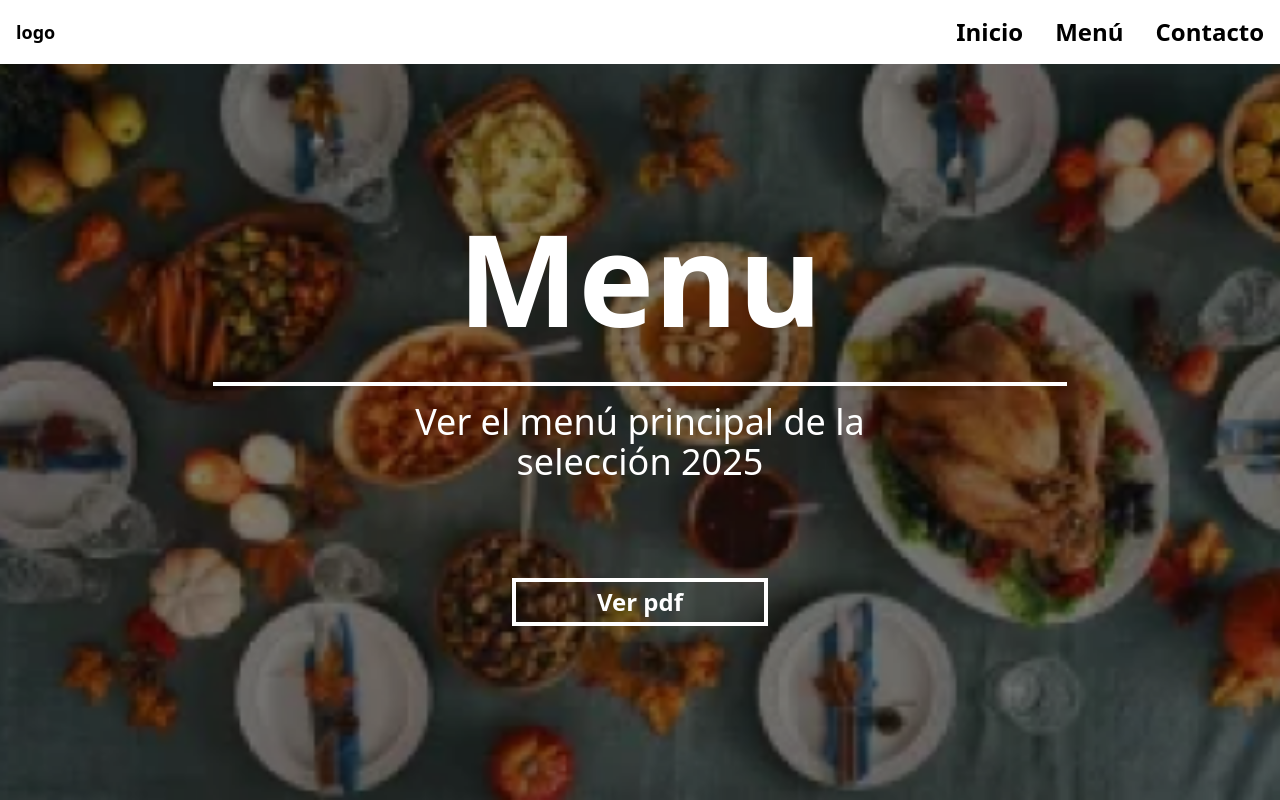
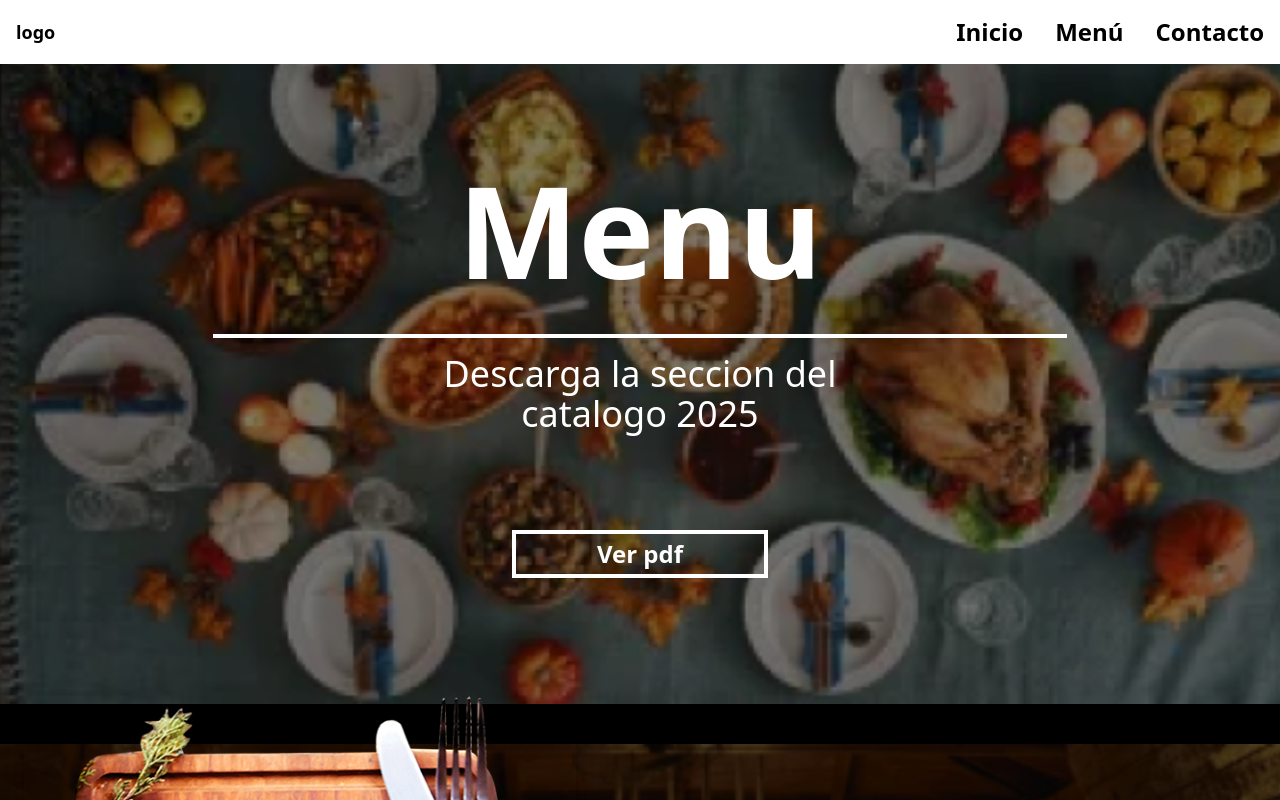
Before and after one commit to DJkell/Class-Restaurant-Template, a React (Vite) app: page /Menu in a window 1280 px wide. Shown: the top 800 px of the page. Built offline with nearby package versions, Linux system fonts and the light colour scheme.

Commit message:
created the contact view

```diff
--- a/src/App.tsx
+++ b/src/App.tsx
@@ -1,6 +1,7 @@
 import { BrowserRouter, Route, Routes } from "react-router-dom";
 import HomeScreen from "./pages/homeScreen";
 import MenuScreen from "./pages/menuScreen";
+import ContactScreen from "./pages/contactScreen";
 
 function App() {
   return (
@@ -8,6 +9,7 @@ function App() {
       <Routes>
         <Route path="/*" element={<HomeScreen />} />
         <Route path="/Menu" element={<MenuScreen />} />
+        <Route path="/Contacto" element={<ContactScreen />} />
       </Routes>
     </BrowserRouter>
   );
--- /dev/null
+++ b/src/components/MainBanner.tsx
@@ -0,0 +1,63 @@
+import BtnStroke from "./btn_stroke";
+
+interface MainBannerProps {
+  title?: string;
+  subtitle?: Array<string> | string;
+  btnText?: string;
+  imgUrl?: string;
+  btn?: boolean;
+  Size?: string;
+  line?: boolean;
+}
+
+export default function MainBanner({
+  title,
+  subtitle,
+  btnText,
+  imgUrl,
+  btn,
+  Size,
+  line,
+}: MainBannerProps) {
+  return (
+    <div
+      className="bg-black bg-cover w-full h-96  bg-center bg-no-repeat -mb-10 md:h-screen md:mb-10 md:max-h-[88vh] justify-center items-center flex flex-col pt-10 "
+      style={{
+        backgroundImage: imgUrl
+          ? imgUrl
+          : "url('/src/assets/images/bannersImg/fondomenu.png')",
+      }}
+    >
+      <h1
+        className={`text-5xl md:text-8xl lg:text-9xl font-bold text-white ${
+          Size ? Size : "text-5xl md:text-8xl lg:text-9xl"
+        } `}
+      >
+        {title ? title : "Seccion"}
+      </h1>
+
+      {/*aqui esta el contenedor con la linea, texto y el boton*/}
+
+      <div
+        className={`w-64 flex flex-col justify-center items-center   border-white mt-4 md:mt-10 md:w-2/3 md:mb-0 ${
+          line ? "border-t-4" : ""
+        }`}
+      >
+        <p className="text-white text-center mt-4 md:text-3xl lg:md:text-4xl mb-2 md:mb-20">
+          {subtitle ? (
+            <>
+              {subtitle[0]} <br /> {subtitle[1]}
+            </>
+          ) : (
+            "Ver el menú principal de la selección selección 2025"
+          )}
+        </p>
+        {btn && (
+          <BtnStroke color="white" Size="h-4 mt-4">
+            {btnText ? btnText : "Ver pdf"}
+          </BtnStroke>
+        )}
+      </div>
+    </div>
+  );
+}
--- a/src/components/footer.tsx
+++ b/src/components/footer.tsx
@@ -5,7 +5,7 @@ import { Link } from "react-router-dom";
 
 const Footer: React.FC = () => {
   return (
-    <footer className="bg-white text-black md:py-20 text-xl md:text-xl lg:text-3xl text-base/8">
+    <footer className="bg-white text-black md:py-20 text-xl md:text-xl lg:text-2xl text-base/8">
       {/* Primera fila */}
       <div className="max-w-6xl mx-auto px-4 w-full flex flex-col md:flex-row md:justify-between md:gap-20">
         <div className="flex-1">
--- /dev/null
+++ b/src/pages/contactScreen.tsx
@@ -0,0 +1,22 @@
+import Header from "../components/header";
+import Footer from "../components/footer";
+import MainBanner from "../components/mainBanner";
+import useWindowWidth from "../utils/windowWidth";
+
+export default function ContactScreen() {
+  const windWith = useWindowWidth();
+  return (
+    <body>
+      <Header />
+      <main>
+        <MainBanner
+          title="Contactanos"
+          subtitle={[" ", " "]}
+          btn={false}
+          Size="text-5xl md:text-8xl lg:text-[200px] md:pt-20"
+        />
+      </main>
+      <Footer />
+    </body>
+  );
+}
--- a/src/pages/menuScreen.tsx
+++ b/src/pages/menuScreen.tsx
@@ -1,38 +1,24 @@
 import "../App.css";
 import Header from "../components/header";
-import BtnStroke from "../components/btn_stroke";
 import Banners from "../components/Banners";
 import { bannersImgMenu } from "../data/itemsImg";
 import Footer from "../components/footer";
+import MainBanner from "../components/mainBanner";
 
 export default function MenuScreen() {
   return (
     <main className="bg-black justify-center">
       <Header />
       {/*Seccion de imagen de fondo con texto menu*/}
-      <div
-        className="bg-black bg-cover w-full h-80  bg-center bg-no-repeat -mb-10 md:h-screen md:mb-20 justify-center items-center flex flex-col pt-10"
-        style={{
-          backgroundImage: "url('/src/assets/images/bannersImg/fondomenu.png')",
-        }}
-      >
-        <h1 className="text-5xl md:text-8xl lg:text-9xl font-bold text-white">
-          Menu
-        </h1>
+      <MainBanner
+        title="Menu "
+        subtitle={["Descarga la seccion del ", "catalogo 2025"]}
+        btn={true}
+        line={true}
+        btnText="Ver pdf"
+      />
 
-        {/*aqui esta el contenedor con la linea, texto y el boton*/}
-        <div className=" w-64 flex flex-col justify-center items-center border-t-4 border-white mt-4 md:mt-10 md:w-2/3 md:mb-0 ">
-          <p className="text-white text-center mt-4 md:text-3xl lg:md:text-4xl mb-2 md:mb-20">
-            Ver el menú principal de la
-            <br />
-            selección 2025
-          </p>
-          <BtnStroke color="white" Size="h-4 mt-4">
-            Ver pdf
-          </BtnStroke>
-        </div>
-      </div>
-
+      {/*Seccion de bienvenida con boton ver mas y cuadricula de imagenes*/}
       <Banners btn={true} data={bannersImgMenu} />
       <Footer />
     </main>
```
